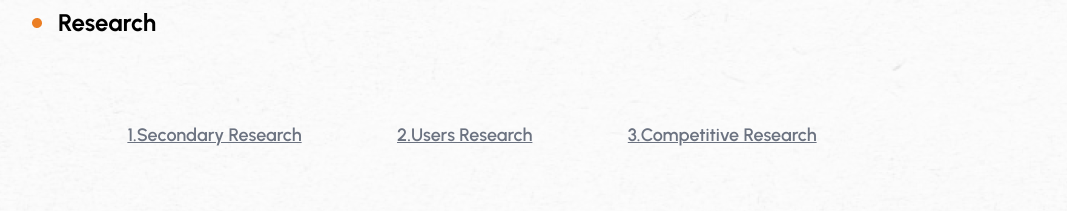
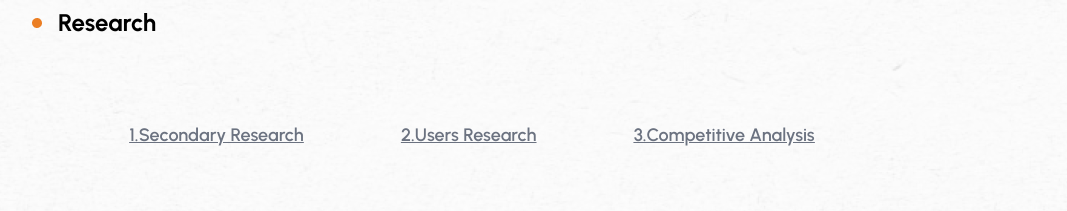
Before and after one commit to namankoolwal/Vrinda-Portfolio, a React (Vite) app: page /case-study2 in a window 1280 px wide. Shown: the part 2840-3051 px from the top of the page, without its empty margins (168-1235 px from the left). Built offline with nearby package versions, Linux system fonts and the light colour scheme.

Commit message:
chore: Update links and headings in CaseStudy2 component

```diff
--- a/src/components/CaseStudy2.jsx
+++ b/src/components/CaseStudy2.jsx
@@ -215,16 +215,16 @@ function CaseStudy2() {
         </div>
         <div className="flex items-center justify-evenly my-10 md:my-20">
           <div className="text-gray-500 text-sm md:text-lg font-semibold underline">
-            1.Secondary Research
+           <a href="#interview">1.Secondary Research</a>
           </div>
           <div className="text-gray-500 text-sm md:text-lg font-semibold underline">
-            2.Users Research
+          <a href="#mapping">2.Users Research</a>
           </div>
           <div className="text-gray-500 text-sm md:text-lg font-semibold underline">
-            3.Competitive Research
+          <a href="#competitive">3.Competitive Analysis</a>
           </div>
         </div>
-        <div>
+        <div id="interview">
           <span className="font-semibold">Method: </span>Interview
         </div>
 
@@ -241,7 +241,7 @@ function CaseStudy2() {
       </div>
 
       <div className="container8">
-        <div className="container8-heading">COMPETITIVE ANALYSIS</div>
+        <div className="container8-heading" id="competitive">COMPETITIVE ANALYSIS</div>
 
         <div className="text10">
           The demand for event planning apps has due to the need for efficient
@@ -304,7 +304,7 @@ function CaseStudy2() {
       </div>
 
       <div className="container11">
-        <div className="container11-heading">MAPPING & SORTING</div>
+        <div className="container11-heading" id="mapping">MAPPING & SORTING</div>
 
         <div className="text15">
           <span>
```
